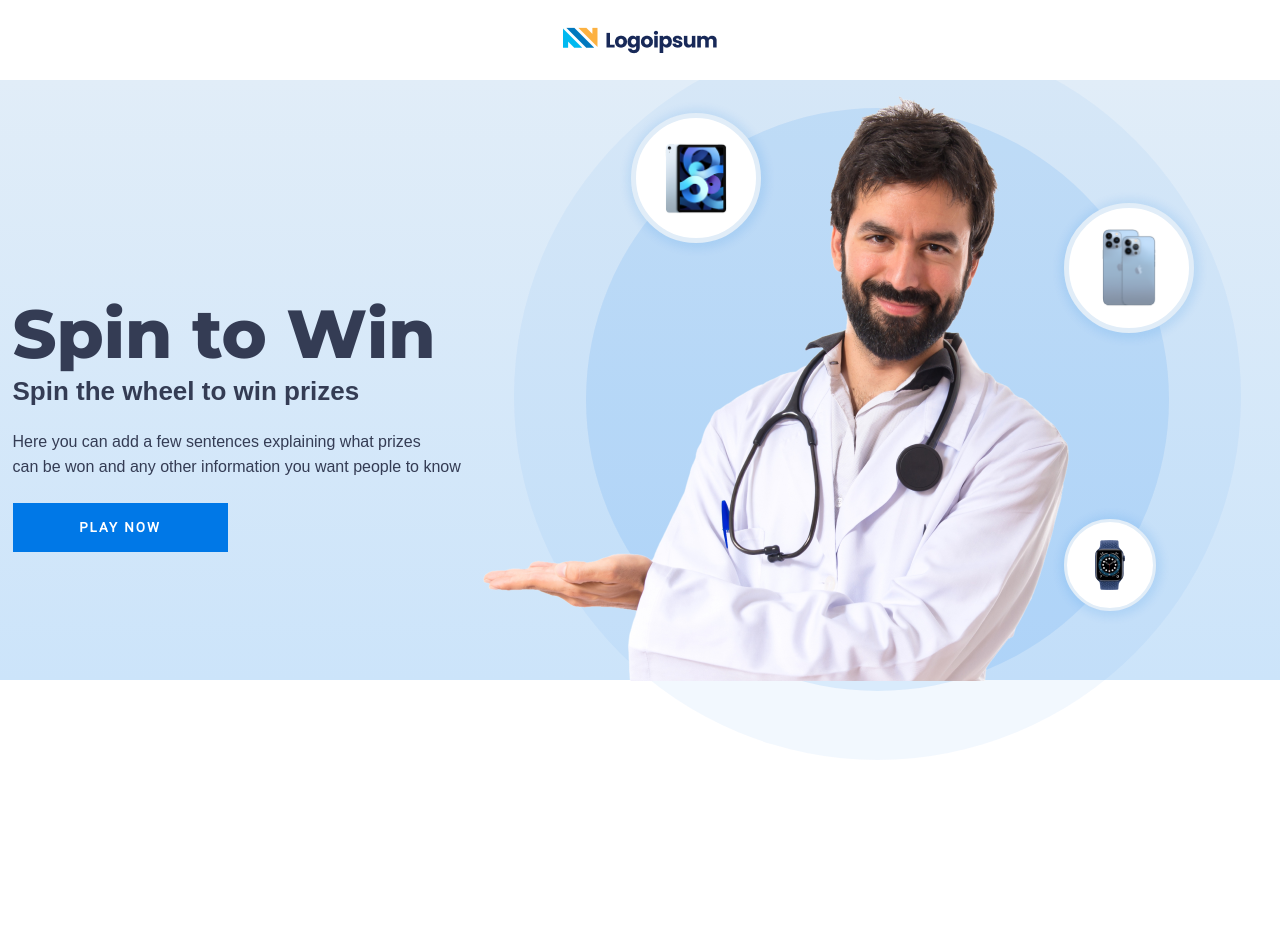
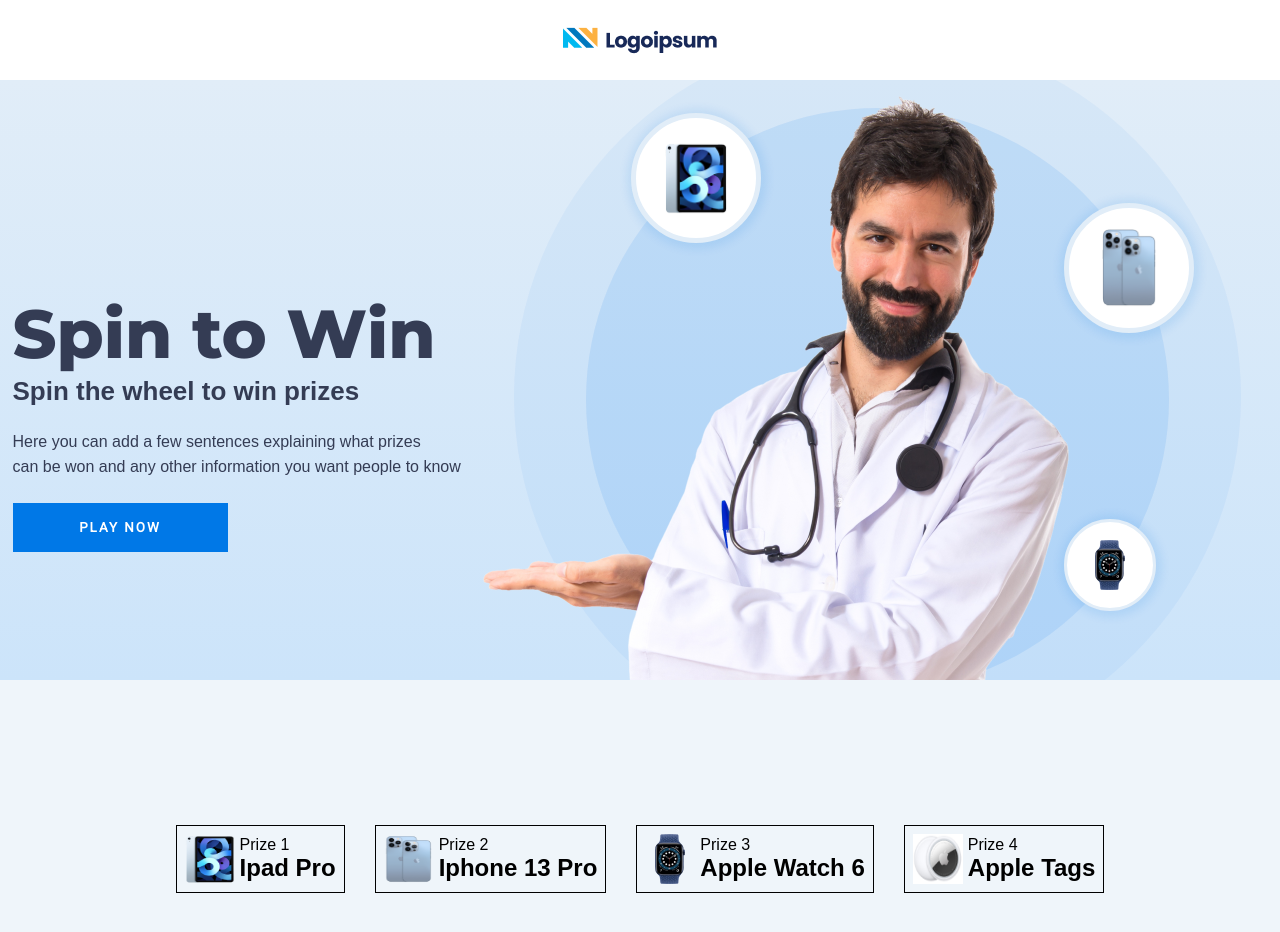
Before and after one commit to serjsouzar/react-app-layout-study, a React (Create React App) app: page / in a window 1280 px wide. Shown: the top 932 px of the page. Before the commit the page ends 800 px from the top, so only its background shows below. Built offline with nearby package versions, Linux system fonts and the light colour scheme.

Commit message:
prizes and prizeComponent created

```diff
--- a/src/App.jsx
+++ b/src/App.jsx
@@ -1,6 +1,7 @@
 import { GlobalStyle } from "./GlobalStyles";
 import Banner from "./components/Banner/Banner";
 import Header from "./components/Header/Header";
+import Prizes from "./components/Prizes/Prizes";
 
 
 function App() {
@@ -8,6 +9,7 @@
     <div>
       <Header />
       <Banner />
+      <Prizes />
       <GlobalStyle />
     </div>
   );
--- a/src/components/Banner/styles.jsx
+++ b/src/components/Banner/styles.jsx
@@ -172,7 +172,7 @@
     overflow-x: hidden;
     overflow-y: hidden;
     position: relative;
-    left: 15px;
+    left: 22px;
     top: 5px;
   }
 
--- /dev/null
+++ b/src/components/PrizeComponent/PrizeComponent.jsx
@@ -0,0 +1,16 @@
+import React from "react";
+import { Container, ProductDetails } from "./styles";
+
+const PrizeComponent = ({ name, number, product }) => {
+  return (
+    <Container>
+      <img src={product} alt={name} width={50} height={50}/>
+      <ProductDetails>
+        <p>Prize {number}</p>
+        <h2>{name}</h2>
+      </ProductDetails>
+    </Container>
+  );
+};
+
+export default PrizeComponent;
--- /dev/null
+++ b/src/components/PrizeComponent/styles.jsx
@@ -0,0 +1,15 @@
+import { styled } from "styled-components";
+
+export const Container = styled.div`
+  display: flex;
+  justify-content: center;
+  align-items: center;
+  gap: 5px;
+  padding: 8px;
+  border: 1px solid black ;
+`
+export const ProductDetails = styled.div`
+  display: flex;
+  flex-direction: column;
+
+`
--- /dev/null
+++ b/src/components/Prizes/Prizes.jsx
@@ -0,0 +1,24 @@
+import React from 'react'
+import { Container, PrizesBackGround, PrizesContainer } from './styles'
+import PrizeComponent from '../PrizeComponent/PrizeComponent'
+import ipadImage from "./../../assets/image 14.png";
+import iphoneImage from "./../../assets/image 15.png";
+import smartWatchImage from "./../../assets/image 16.png";
+import appleTagsImage from "./../../assets/image 17.png";
+
+const Prizes = () => {
+  return (
+    <PrizesBackGround>
+      <Container>
+        <PrizesContainer>
+          <PrizeComponent name="Ipad Pro" number={1} product={ipadImage}/>
+          <PrizeComponent name="Iphone 13 Pro" number={2} product={iphoneImage} />
+          <PrizeComponent name="Apple Watch 6" number={3}  product={smartWatchImage}/>
+          <PrizeComponent name="Apple Tags" number={4} product={appleTagsImage}/>
+        </PrizesContainer>
+      </Container>
+    </PrizesBackGround>
+  )
+}
+
+export default Prizes
--- /dev/null
+++ b/src/components/Prizes/styles.jsx
@@ -0,0 +1,41 @@
+import { styled } from "styled-components";
+
+export const PrizesBackGround = styled.div`
+  width: 100%;
+  height: 358px;
+  background: #eff5fa;
+  position: relative;
+  z-index: 10;
+
+  display: flex;
+  justify-content: center;
+  align-items: center;
+`;
+
+export const Container = styled.div`
+  max-width: 1720px;
+
+  @media (max-width: 790px) {
+    width: 370px;
+  }
+`;
+export const PrizesContainer = styled.div`
+  display: flex;
+  justify-content: center;
+  align-items: center;
+  gap: 30px;
+
+  @media (max-width: 790px) {
+    display: grid;
+    grid-auto-flow: column;
+    scroll-behavior: auto;
+    overflow-y: auto;
+    overscroll-behavior-x: contain;
+    scroll-snap-type: x mandatory;
+    scrollbar-width: none;
+
+    &::-webkit-scrollbar {
+      display: none;
+    }
+  }
+`;
```
Also changed, not shown: src/assets/image 17.png (added).
